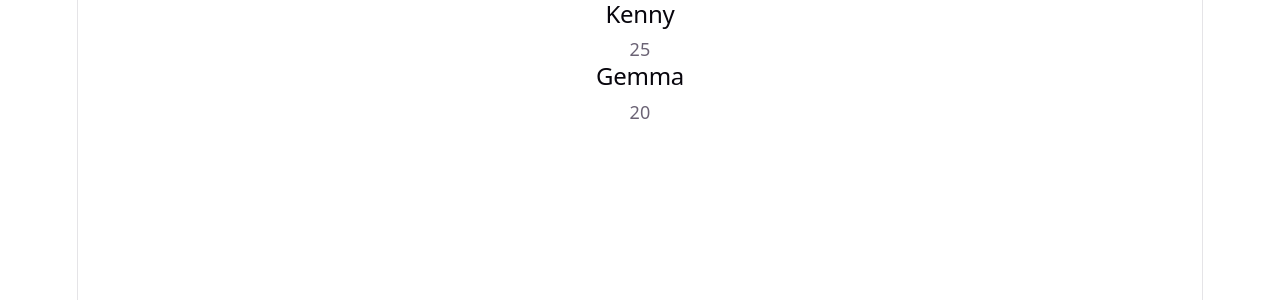
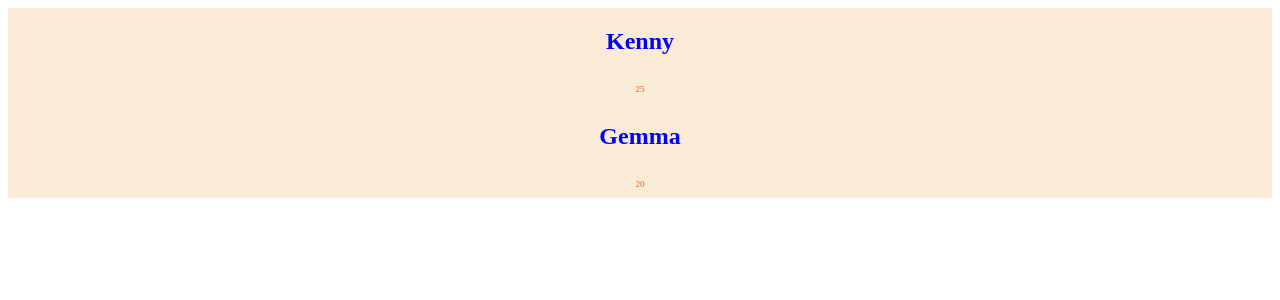
Before and after one commit to kenny-cfg/react-app-css, a React (Vite) app: page / in a window 1280 px wide. Shown: the top 300 px of the page. Built offline with nearby package versions, Linux system fonts and the light colour scheme.

Commit message:
Some CSS

```diff
--- a/src/index.css
+++ b/src/index.css
@@ -1,111 +1,17 @@
-:root {
-  --text: #6b6375;
-  --text-h: #08060d;
-  --bg: #fff;
-  --border: #e5e4e7;
-  --code-bg: #f4f3ec;
-  --accent: #aa3bff;
-  --accent-bg: rgba(170, 59, 255, 0.1);
-  --accent-border: rgba(170, 59, 255, 0.5);
-  --social-bg: rgba(244, 243, 236, 0.5);
-  --shadow:
-    rgba(0, 0, 0, 0.1) 0 10px 15px -3px, rgba(0, 0, 0, 0.05) 0 4px 6px -2px;
-
-  --sans: system-ui, 'Segoe UI', Roboto, sans-serif;
-  --heading: system-ui, 'Segoe UI', Roboto, sans-serif;
-  --mono: ui-monospace, Consolas, monospace;
-
-  font: 18px/145% var(--sans);
-  letter-spacing: 0.18px;
-  color-scheme: light dark;
-  color: var(--text);
-  background: var(--bg);
-  font-synthesis: none;
-  text-rendering: optimizeLegibility;
-  -webkit-font-smoothing: antialiased;
-  -moz-osx-font-smoothing: grayscale;
-
-  @media (max-width: 1024px) {
-    font-size: 16px;
-  }
+.profile-card h2 {
+  font-size: x-large;
+  color: blue;
 }
 
-@media (prefers-color-scheme: dark) {
-  :root {
-    --text: #9ca3af;
-    --text-h: #f3f4f6;
-    --bg: #16171d;
-    --border: #2e303a;
-    --code-bg: #1f2028;
-    --accent: #c084fc;
-    --accent-bg: rgba(192, 132, 252, 0.15);
-    --accent-border: rgba(192, 132, 252, 0.5);
-    --social-bg: rgba(47, 48, 58, 0.5);
-    --shadow:
-      rgba(0, 0, 0, 0.4) 0 10px 15px -3px, rgba(0, 0, 0, 0.25) 0 4px 6px -2px;
-  }
-
-  #social .button-icon {
-    filter: invert(1) brightness(2);
-  }
+.profile-card p {
+  font-size: xx-small;
+  color: chocolate
 }
 
-body {
-  margin: 0;
-}
-
-#root {
-  width: 1126px;
-  max-width: 100%;
-  margin: 0 auto;
-  text-align: center;
-  border-inline: 1px solid var(--border);
-  min-height: 100svh;
+.profile-card {
   display: flex;
   flex-direction: column;
-  box-sizing: border-box;
+  align-items: center;
+  justify-content: center;
+  background-color: antiquewhite;
 }
-
-h1,
-h2 {
-  font-family: var(--heading);
-  font-weight: 500;
-  color: var(--text-h);
-}
-
-h1 {
-  font-size: 56px;
-  letter-spacing: -1.68px;
-  margin: 32px 0;
-  @media (max-width: 1024px) {
-    font-size: 36px;
-    margin: 20px 0;
-  }
-}
-h2 {
-  font-size: 24px;
-  line-height: 118%;
-  letter-spacing: -0.24px;
-  margin: 0 0 8px;
-  @media (max-width: 1024px) {
-    font-size: 20px;
-  }
-}
-p {
-  margin: 0;
-}
-
-code,
-.counter {
-  font-family: var(--mono);
-  display: inline-flex;
-  border-radius: 4px;
-  color: var(--text-h);
-}
-
-code {
-  font-size: 15px;
-  line-height: 135%;
-  padding: 4px 8px;
-  background: var(--code-bg);
-}
--- a/src/profile-card/ProfileCard.jsx
+++ b/src/profile-card/ProfileCard.jsx
@@ -1,8 +1,8 @@
 const ProfileCard = ({ name, age }) => {
-  return <>
+  return <div className="profile-card">
     <h2>{name}</h2>
     <p>{age}</p>
-  </>
+  </div>
 }
 
 export default ProfileCard;
```
Also changed, not shown: src/App.css (deleted, +0 -184 lines).
